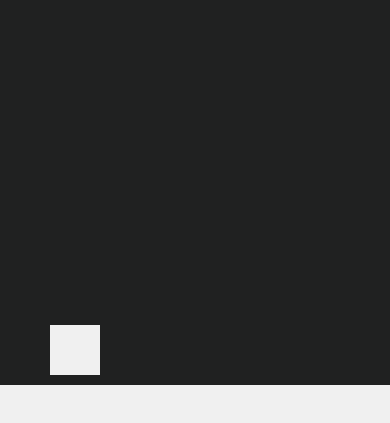
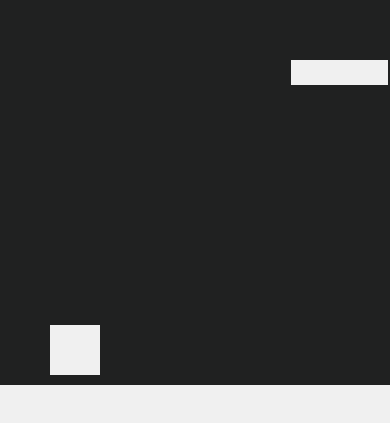
Before and after one commit to TerrellAW/Modular-React-Native-Game-Engine, a React Native app: screen / in a window 390 px wide. Shown: the part 359-782 px from the top of the page. Built offline with nearby package versions, Linux system fonts and the light colour scheme.

Commit message:
Added platform to demo

```diff
--- a/engine/Engine.js
+++ b/engine/Engine.js
@@ -180,9 +180,21 @@ export default function Engine() {
       <View
         style={{
           position: "absolute",
-          bottom: 0,
+          bottom: 0, // Set position from bottom of screen
+          left: collisionBoxes[0].x, // Set position from left of screen
           width: screenWidth,
           height: floorHeight,
+          backgroundColor: "#f0f0f0",
+        }}
+      />
+      {/* Platform */}
+      <View
+        style={{
+          position: "absolute",
+          bottom: 400, // Set position from bottom of screen
+          left: collisionBoxes[4].x, // Set position from left of screen
+          width: screenWidth / 4,
+          height: floorHeight / 4,
           backgroundColor: "#f0f0f0",
         }}
       />
--- a/engine/physics/collisionPhysics.js
+++ b/engine/physics/collisionPhysics.js
@@ -49,6 +49,30 @@ export const collisionBoxes = [
     x: screenWidth - 1, // I want to use gapSize but walls are stupid
     y: 0,
   },
+  {
+    // Platform top
+    type: "floor",
+    width: screenWidth / 4 + 2, // 2 pixel off the platform
+    height: 1,
+    x: screenWidth - screenWidth / 4 - 2, // 2 pixel off the platform
+    y: screenHeight - 400,
+  },
+  {
+    // Platform bottom
+    type: "ceiling",
+    width: screenWidth / 4 + 2, // 2 pixel off the platform
+    height: 1,
+    x: screenWidth - screenWidth / 4 - 2, // 2 pixel off the platform
+    y: screenHeight - 400 + floorHeight / 4 + 5,
+  },
+  {
+    // Platform side
+    type: "rightWall",
+    width: 1,
+    height: floorHeight / 4 - 6, // 6 pixels smaller than actual height to prevent clipping
+    x: screenWidth - screenWidth / 4 + 1, // 1 pixel off the platform,
+    y: screenHeight - 400 + 3, // Move down 3 pixels from top to center it
+  },
 ];
 
 // Collision handler
```
